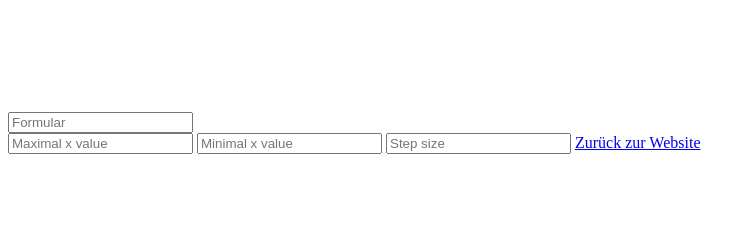
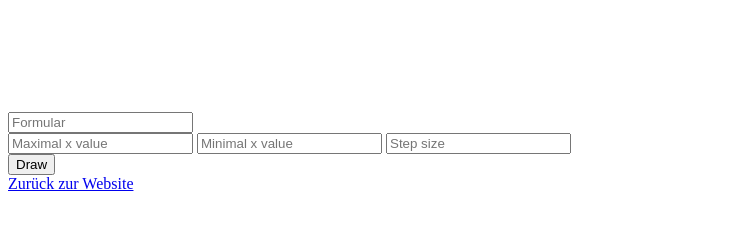
Before and after one commit to jakiki6/jakiki6.github.io, a plain HTML site: page graph/index.html in a window 1280 px wide. Shown: the whole page, without its empty margins (0-755 px from the left). Drawn offline with Linux system fonts and the light colour scheme.

Commit message:
add graph

```diff
--- a/graph/index.html
+++ b/graph/index.html
@@ -11,6 +11,9 @@
 	<input id="minX" placeholder="Maximal x value"></input>
 	<input id="maxX" placeholder="Minimal x value"></input>
 	<input id="step" placeholder="Step size"></input>
+	</br>
+	<button onCLick="draw()">Draw</button>
+	</br>
 	<a href="https://jakiki6.github.io/">Zurück zur Website</a>
 	<script type="text/javascript" src="graph.js"></script>
         </body>
```
